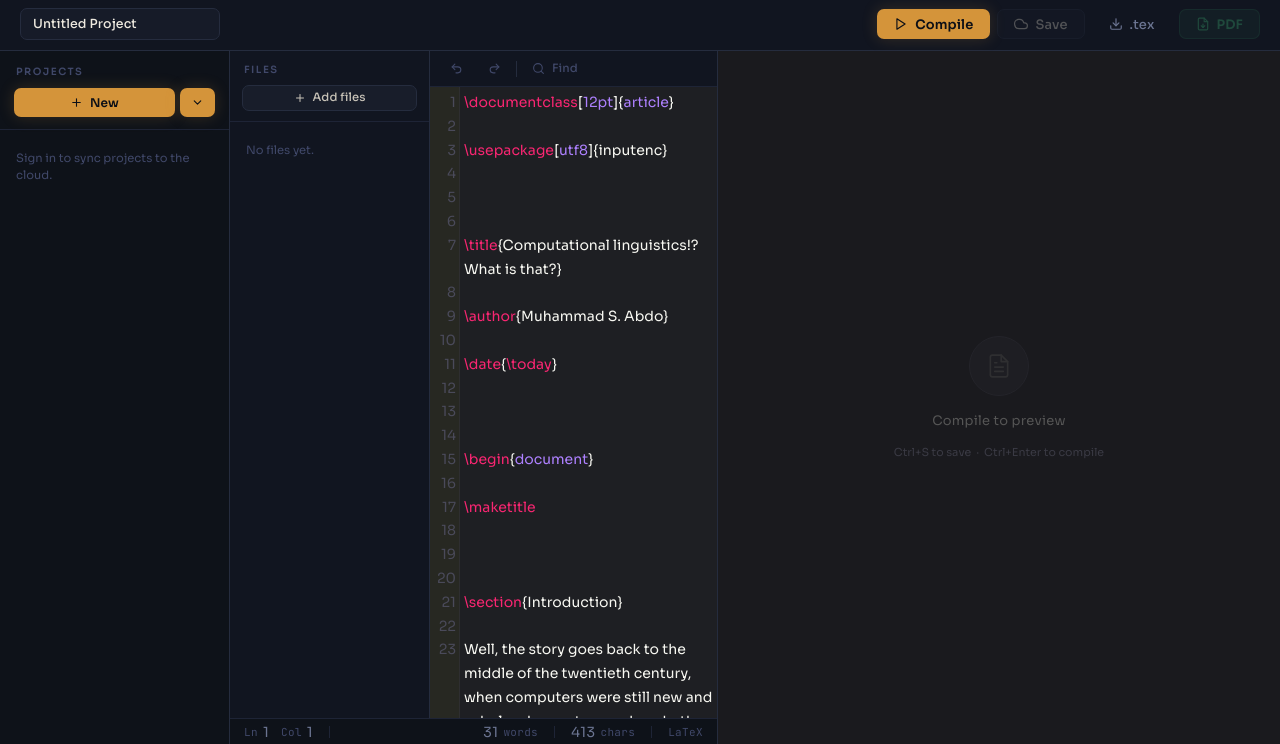
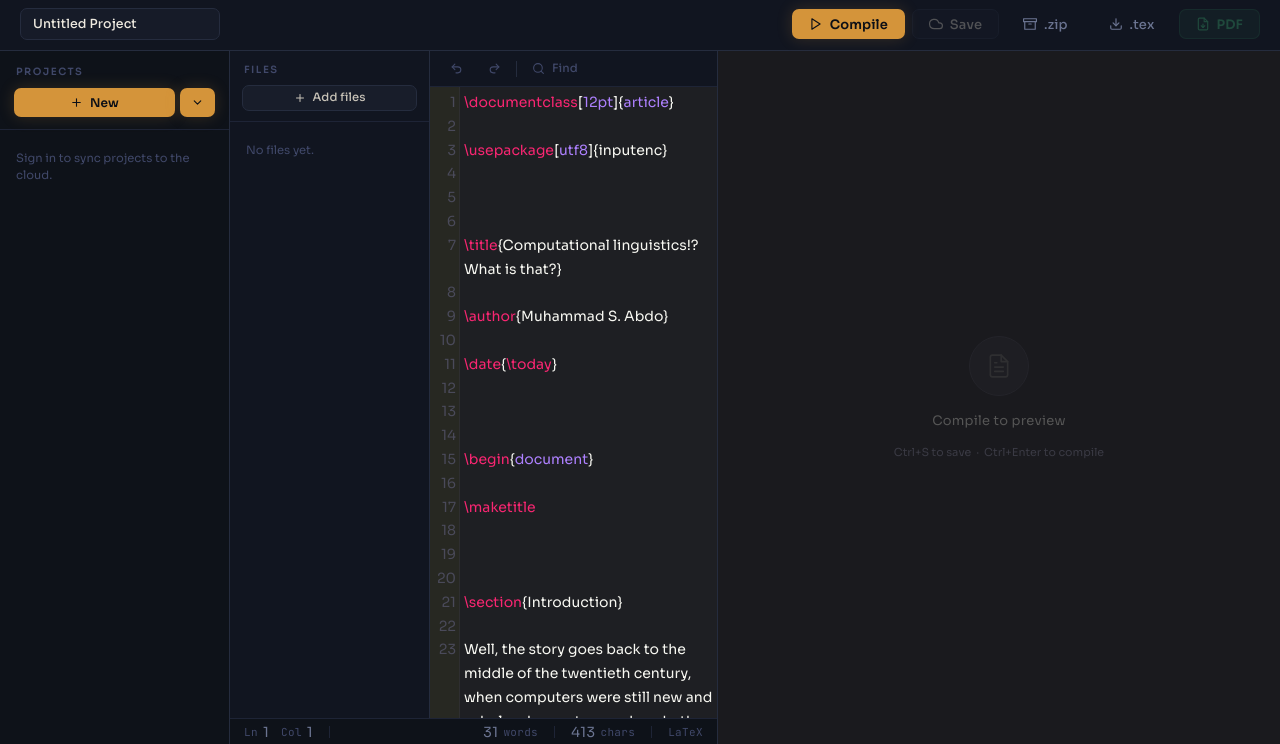
Before and after one commit to Muhsabrys/Rogue, a plain HTML site: page index.html in a window 1280 px wide. Shown: the part 56-800 px from the top of the page. Drawn offline with nearby package versions, Linux system fonts and the light colour scheme.

Commit message:
Update index.html

```diff
--- a/index.html
+++ b/index.html
@@ -1956,31 +1956,23 @@ body {
         <input type="text" id="docTitleInput" class="title-input" value="Untitled Project" placeholder="Project title…">
 
     <div class="toolbar-actions">
-
         <button class="btn btn-primary" id="compileBtn" onclick="compile()">
-
             <i data-lucide="play" style="width:14px;height:14px"></i> Compile
-
         </button>
-
         <button class="btn" id="saveCloudBtn" onclick="saveToCloud()" disabled>
-
             <i data-lucide="cloud" style="width:14px;height:14px"></i> Save
-
         </button>
 
+        <button class="btn btn-ghost" onclick="downloadProjectZip()" id="zipDownloadBtn">
+            <i data-lucide="archive" style="width:14px;height:14px"></i> .zip
+        </button>
+
         <button class="btn btn-ghost" onclick="downloadTeX()">
-
             <i data-lucide="download" style="width:14px;height:14px"></i> .tex
-
         </button>
-
         <button class="btn btn-success" id="downloadPdfBtn" onclick="downloadPDF()" disabled>
-
             <i data-lucide="file-down" style="width:14px;height:14px"></i> PDF
-
         </button>
-
     </div>
 
     </div>
@@ -3695,7 +3687,53 @@ function downloadPDF() {
 
 }
 
-
+async function downloadProjectZip() {
+    const zip = new JSZip();
+    const projectTitle = document.getElementById('docTitleInput').value.trim() || 'RogueTeX_Project';
+
+    // 1. Sync current editor content to our projectFiles array
+    syncEditorToFile();
+
+    if (projectFiles.length === 0) {
+        toast("No files to download", true);
+        return;
+    }
+
+    const zipBtn = document.getElementById('zipDownloadBtn');
+    const originalContent = zipBtn.innerHTML;
+    zipBtn.innerHTML = '<i data-lucide="loader-2" class="spin" style="width:14px;height:14px"></i>...';
+    lucide.createIcons();
+
+    try {
+        // 2. Add each file from projectFiles to the ZIP
+        projectFiles.forEach(file => {
+            // We use atob to turn the base64 back into binary
+            const binaryString = atob(file.content);
+            const bytes = new Uint8Array(binaryString.length);
+            for (let i = 0; i < binaryString.length; i++) {
+                bytes[i] = binaryString.charCodeAt(i);
+            }
+            zip.file(file.name, bytes);
+        });
+
+        // 3. Generate and trigger download
+        const content = await zip.generateAsync({ type: "blob" });
+        const url = URL.createObjectURL(content);
+        const a = document.createElement('a');
+        a.href = url;
+        a.download = `${projectTitle}.zip`;
+        a.click();
+
+        URL.revokeObjectURL(url);
+        toast("Project ZIP ready");
+    } catch (err) {
+        console.error(err);
+        toast("ZIP failed", true);
+    } finally {
+        zipBtn.innerHTML = originalContent;
+        lucide.createIcons();
+    }
+}
 
 function triggerDownload(url, filename) {
 
```
Lines whose indentation alone changed are shown as unchanged.
